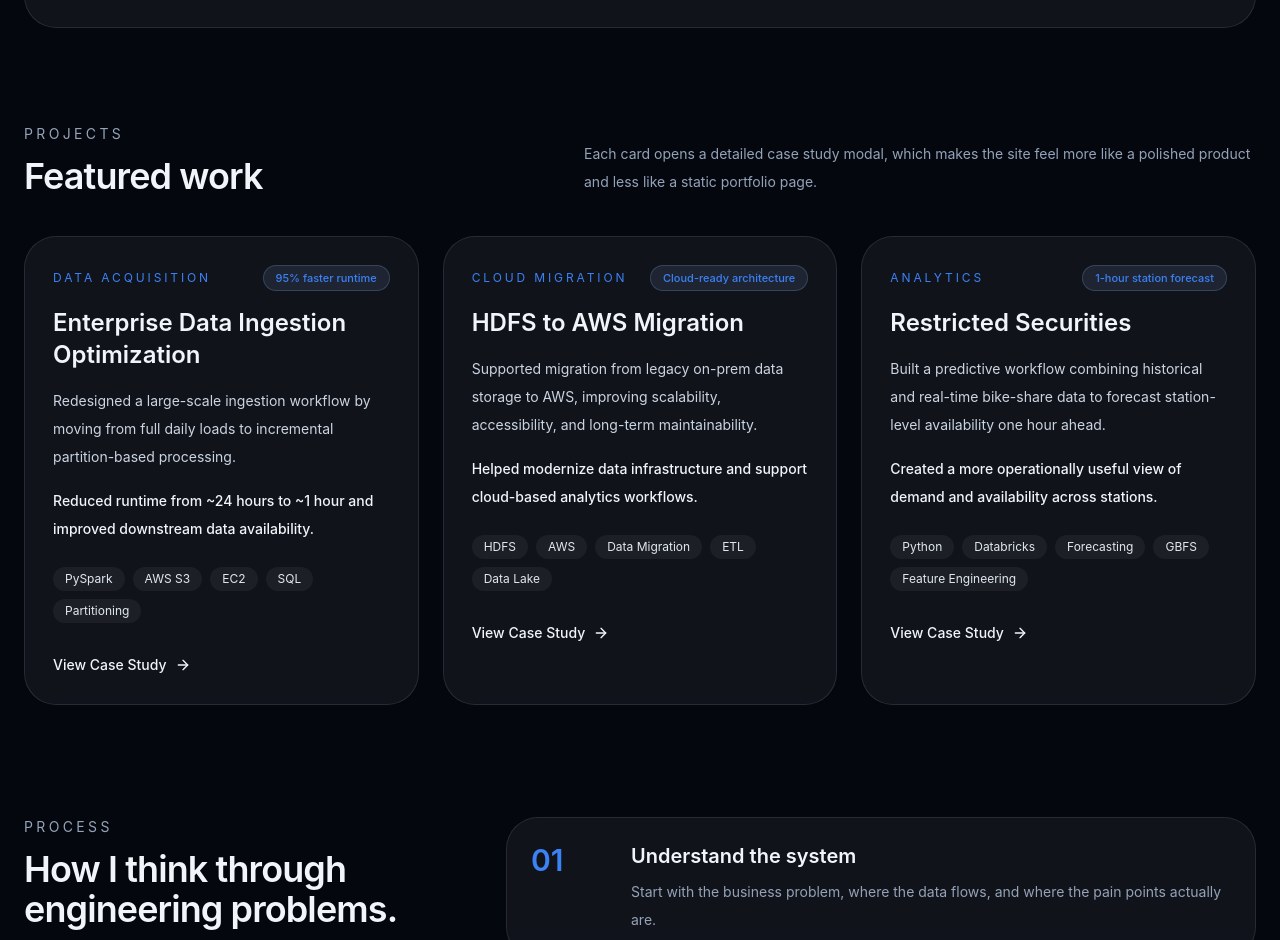
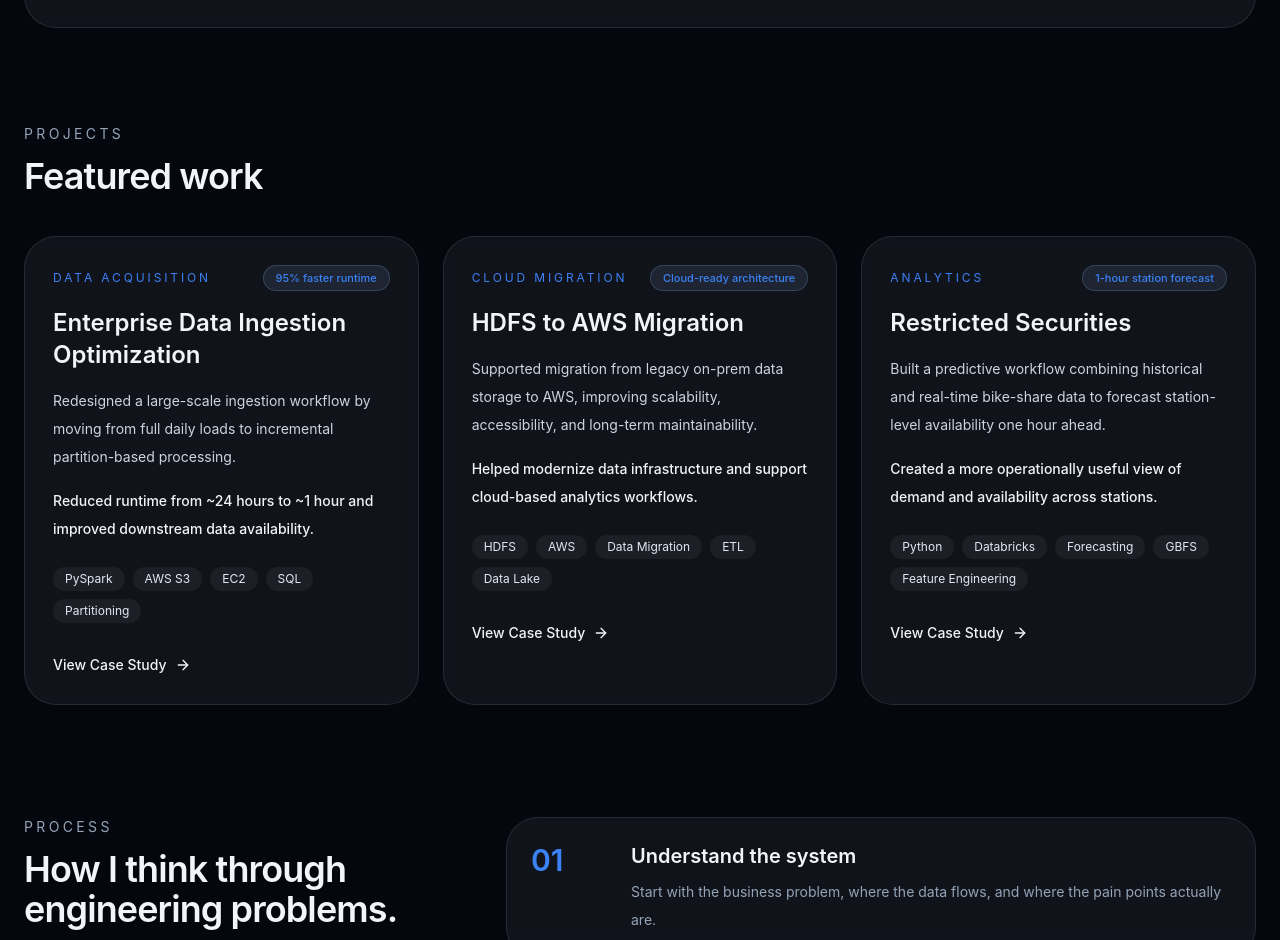
Before and after one commit to calum-nairn99/calum_portfolio_website, a React (Vite) app: page / in a window 1280 px wide. Shown: the part 2498-3438 px from the top of the page. Built offline with nearby package versions, Linux system fonts and the light colour scheme.

Commit message:
Update App.jsx

```diff
--- a/src/App.jsx
+++ b/src/App.jsx
@@ -1204,9 +1204,6 @@ export default function CalumPortfolioWebsite() {
               </h3>
             </div>
             <p className={`max-w-2xl text-sm leading-7 ${themeClasses.soft}`}>
-              Each card opens a detailed case study modal, which makes the site
-              feel more like a polished product and less like a static portfolio
-              page.
             </p>
           </div>
 
```
